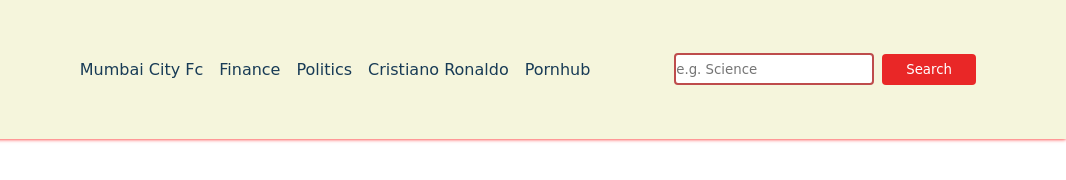
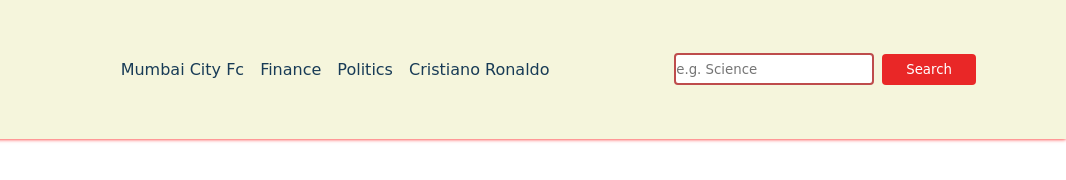
Before and after one commit to Sahil11122/NewsSKC, a plain HTML site: page index.html in a window 1280 px wide. Shown: the full height of the page, 214-1280 px from the left. Drawn offline with Linux system fonts and the light colour scheme; no server answers.

Commit message:
Update index.html

```diff
--- a/index.html
+++ b/index.html
@@ -23,7 +23,7 @@
           <li class="hover-link nav-item" id="finance" onclick="onNavItemClick('finance')">Finance</li>
           <li class="hover-link nav-item" id="politics" onclick="onNavItemClick('politics')">Politics</li>
           <li class="hover-link nav-item" id="cristiano ronaldo" onclick="onNavItemClick('cristiano ronaldo')">Cristiano Ronaldo</li>
-          <li class="hover-link nav-item" id="pornhub" onclick="onNavItemClick('pornhub')">Pornhub</li>
+
         </ul>
       </div>
 
```
